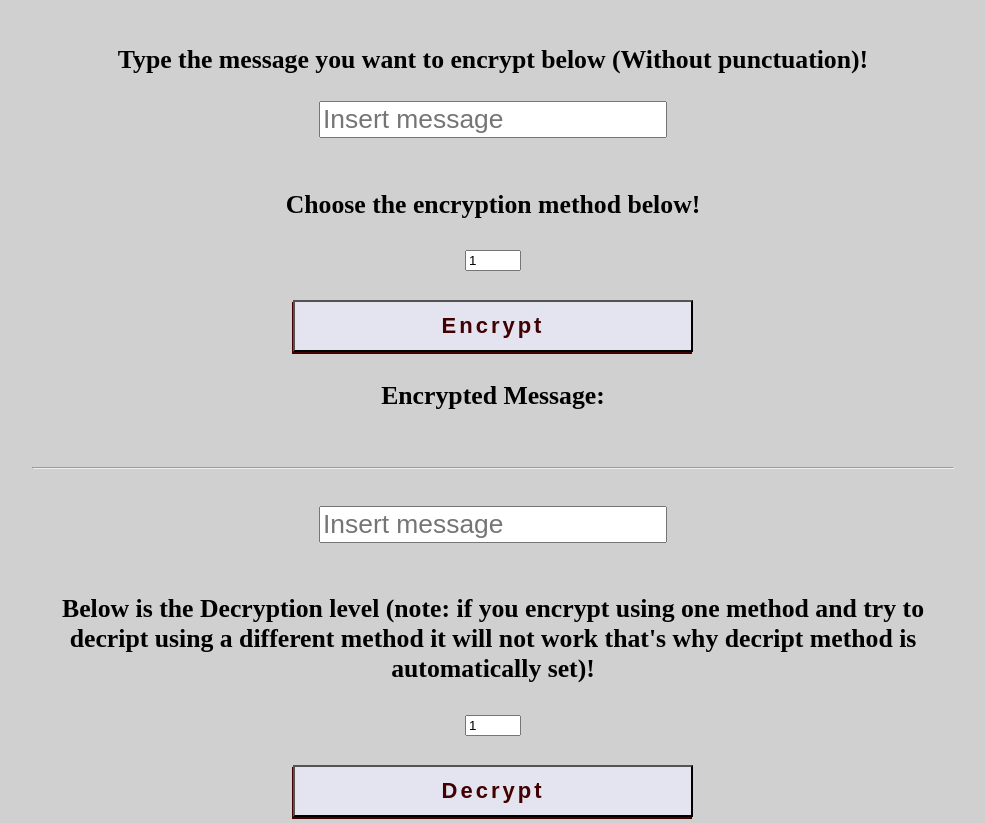
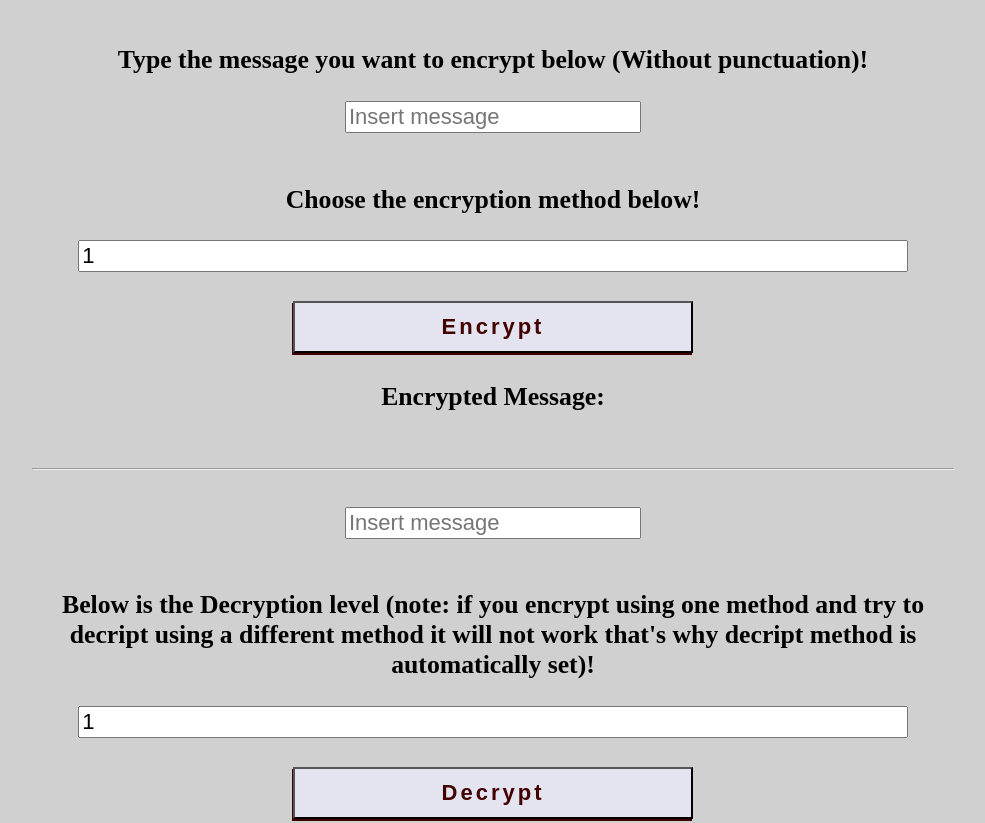
Before and after one commit to M4tryxXx/greenLemon, a plain HTML site: page codecademyprojects/ShiftCypher/index.html in a window 1280 px wide. Shown: the part 132-955 px from the top of the page, without its empty margins (147-1132 px from the left). Drawn offline with Linux system fonts and the light colour scheme; files whose address does not match are found by name.

Commit message:
update css

```diff
--- a/codecademyprojects/ShiftCypher/index.css
+++ b/codecademyprojects/ShiftCypher/index.css
@@ -50,7 +50,7 @@ p {
 }
 
 .toEncryptMsg, .toDecryptMsg {
-    font-size: 1.2rem;
+    font-size: 1rem;
 }
 
 
--- a/codecademyprojects/ShiftCypher/index.html
+++ b/codecademyprojects/ShiftCypher/index.html
@@ -17,7 +17,7 @@
         <br>
         <br>
         <h3>Choose the encryption method below! </h3>
-        <input type="number" name="encryptMethod" id="encryptMethod" value="1" min="1" max="20">
+        <input type="number" name="encryptMethod" id="encryptMethod" value="1" min="1" max="20" style="font-size: 1rem; width: 90%; margin: auto;">
         <br>
         <br>
         <button id="encryptBtn" class="encryptBtn">Encrypt</button>
@@ -30,7 +30,7 @@
         <br>
         <br>
         <h3>Below is the Decryption level (note: if you encrypt using one method and try to decript using a different method it will not work that's why decript method is automatically set)!</h3>
-        <input type="number" name="decryptMethod" id="decryptMethod" value="1" min="1" max="20" readonly>
+        <input type="number" name="decryptMethod" id="decryptMethod" value="1" min="1" max="20" readonly style="font-size: 1rem; width: 90%; margin: auto;">
         <br>
         <br>
         <button id="decryptBtn" class="decryptBtn">Decrypt</button>
```
